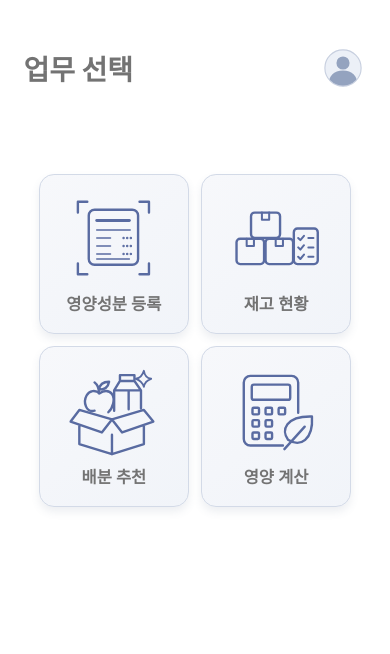
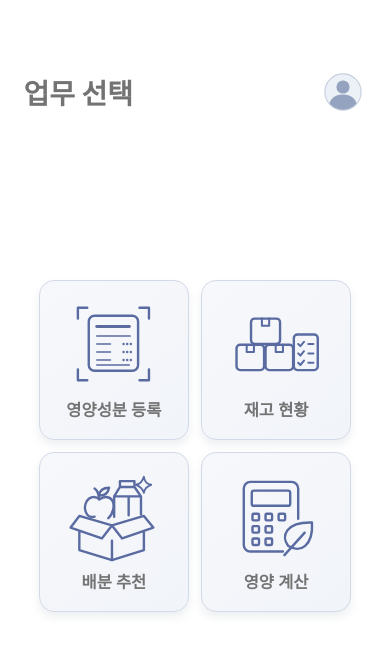
Before and after one commit to jaeseo0705/foodbank_balanced_diet_mobile, a React Native app: screen / in a window 390 px wide. Both pictures are taken after a click on the button "로그인". Shown: the top 654 px of the page. Built offline with nearby package versions, Linux system fonts and the light colour scheme.

Commit message:
Balance login and task selection vertically on tall phone screens

```diff
--- a/scripts/check-web.mjs
+++ b/scripts/check-web.mjs
@@ -28,11 +28,14 @@ try {
     assert.ok(Math.abs(boxes[0].y - boxes[1].y) < 2, 'Top cards stay in one row');
     assert.ok(Math.abs(boxes[2].y - boxes[3].y) < 2, 'Bottom cards stay in one row');
     assert.ok(boxes[2].y > boxes[0].y, 'Bottom row follows top row');
+    const gridCenter = (boxes[0].y + boxes[2].y + boxes[2].height) / 2;
+    assert.ok(Math.abs(gridCenter - page.viewportSize().height / 2) < page.viewportSize().height * 0.1, 'Task grid stays near vertical center');
     assert.ok(boxes.every((box) => box.x >= 0 && box.x + box.width <= page.viewportSize().width + 1), 'No horizontal overflow');
   }
   await page.goto(baseUrl);
   await page.getByTestId('login-screen').waitFor();
-  await page.screenshot({ path: 'qa-output/login-phone.png', fullPage: true });
+  const loginPreview = await page.screenshot({ path: 'qa-output/login-phone.png', fullPage: true });
+  if (process.env.QA_PREVIEW_LOG === '1') console.log('QA_LOGIN_START' + loginPreview.toString('base64') + 'QA_LOGIN_END');
   await page.getByLabel('비밀번호', { exact: true }).fill('sample-password');
   assert.equal(await page.getByLabel('비밀번호', { exact: true }).evaluate((input) => input.type), 'password');
   await page.getByRole('button', { name: '비밀번호 표시', exact: true }).click();
--- a/src/screens/LoginScreen.tsx
+++ b/src/screens/LoginScreen.tsx
@@ -142,7 +142,7 @@ export function LoginScreen({ onLogin }: { onLogin: () => void }) {
 const styles = StyleSheet.create({
   fill: { flex: 1 },
   screen: { flex: 1, backgroundColor: '#FFFFFF' },
-  scroll: { flexGrow: 1, alignItems: 'center' },
+  scroll: { flexGrow: 1, alignItems: 'center', justifyContent: 'center', paddingTop: 24 },
   content: { width: '100%', maxWidth: 460, paddingHorizontal: 24 },
   hero: { alignItems: 'center', justifyContent: 'center' },
   fields: { gap: 14, marginHorizontal: 5 },
--- a/src/screens/TaskSelectionScreen.tsx
+++ b/src/screens/TaskSelectionScreen.tsx
@@ -28,8 +28,7 @@ export function TaskSelectionScreen({ onSelectTask, onOpenProfile }: Props) {
   const iconSize = cardSize * 0.62;
   const labelSize = Math.max(13, Math.min(18, cardSize * 0.11));
   const availableHeight = height - insets.top - insets.bottom;
-  const headerTop = Math.max(24, Math.min(44, availableHeight * 0.055));
-  const gridTop = Math.max(38, Math.min(82, availableHeight * 0.11));
+  const headerTop = Math.max(24, Math.min(80, availableHeight * 0.08));
 
   return (
     <SafeAreaView style={styles.screen}>
@@ -38,7 +37,7 @@ export function TaskSelectionScreen({ onSelectTask, onOpenProfile }: Props) {
         contentContainerStyle={styles.scroll}
         showsVerticalScrollIndicator={false}
       >
-        <View style={[styles.content, { width: contentWidth, paddingTop: headerTop }]}>
+        <View style={[styles.content, { width: contentWidth, minHeight: availableHeight, paddingTop: headerTop, paddingBottom: headerTop }]}>
           <View style={[styles.header, { paddingHorizontal: contentWidth * 0.06 }]}>
             <Text accessibilityRole="header" style={styles.title}>업무 선택</Text>
             <Pressable
@@ -52,9 +51,10 @@ export function TaskSelectionScreen({ onSelectTask, onOpenProfile }: Props) {
             </Pressable>
           </View>
 
+          <View style={styles.gridArea}>
             <View
               testID="task-grid"
-            style={[styles.grid, { marginTop: gridTop, paddingHorizontal: sideInset, gap }]}
+              style={[styles.grid, { paddingHorizontal: sideInset, gap }]}
             >
               {tasks.map((task) => (
                 <Pressable
@@ -82,6 +82,7 @@ export function TaskSelectionScreen({ onSelectTask, onOpenProfile }: Props) {
               ))}
             </View>
           </View>
+        </View>
       </ScrollView>
     </SafeAreaView>
   );
@@ -89,11 +90,12 @@ export function TaskSelectionScreen({ onSelectTask, onOpenProfile }: Props) {
 
 const styles = StyleSheet.create({
   screen: { flex: 1, backgroundColor: colors.background },
-  scroll: { flexGrow: 1, alignItems: 'center', paddingBottom: 40 },
+  scroll: { flexGrow: 1, alignItems: 'center', paddingBottom: 0 },
   content: { alignSelf: 'center' },
   header: { minHeight: 48, flexDirection: 'row', alignItems: 'center', justifyContent: 'space-between' },
   title: { fontSize: 28, fontWeight: '700', color: colors.text, flexShrink: 1, marginRight: 12 },
   profileButton: { minWidth: 48, minHeight: 48, alignItems: 'center', justifyContent: 'center' },
+  gridArea: { flexGrow: 1, justifyContent: 'center', paddingVertical: 28 },
   grid: { flexDirection: 'row', flexWrap: 'wrap', alignContent: 'flex-start' },
   card: {
     backgroundColor: colors.cardTop,
```
Lines whose indentation alone changed are shown as unchanged.
